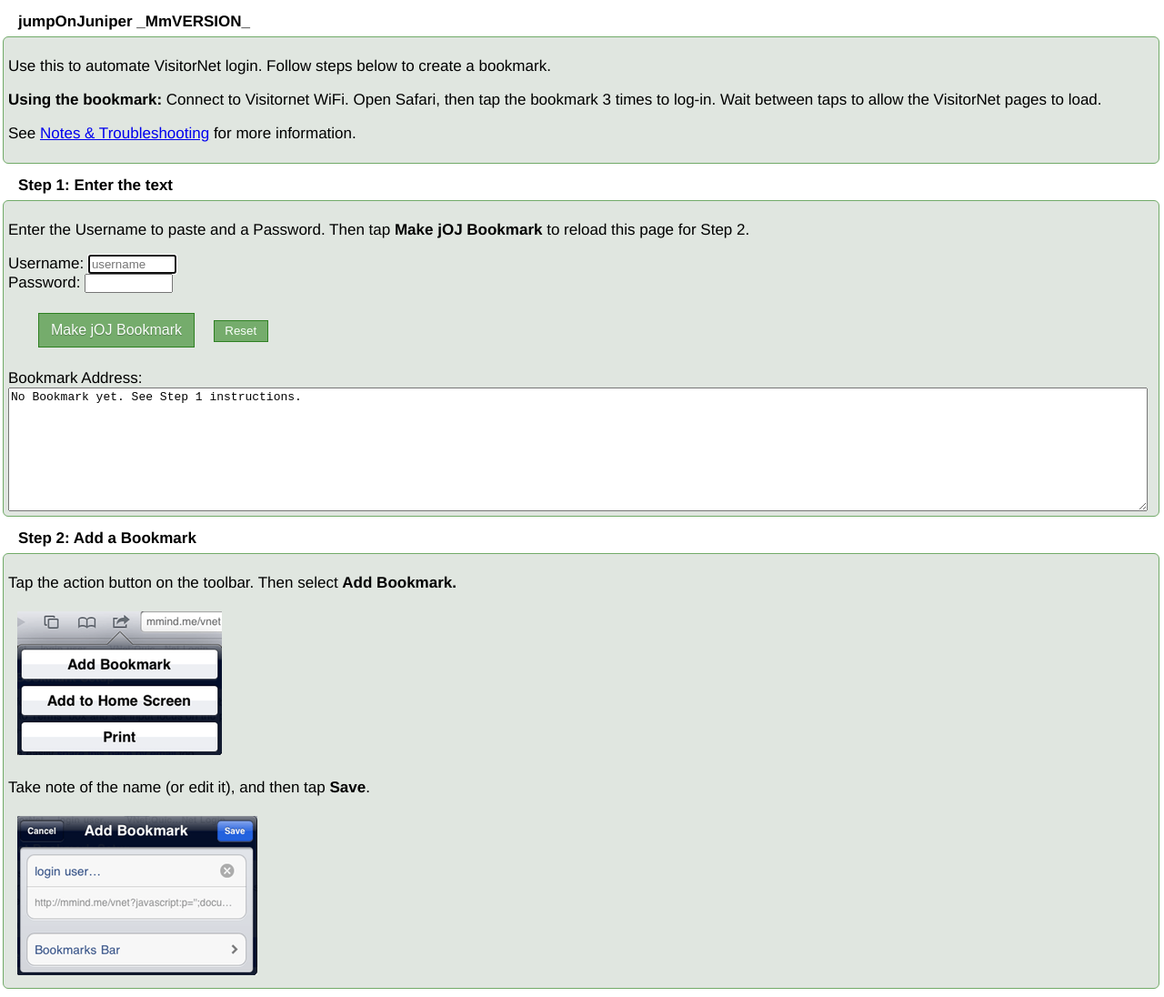
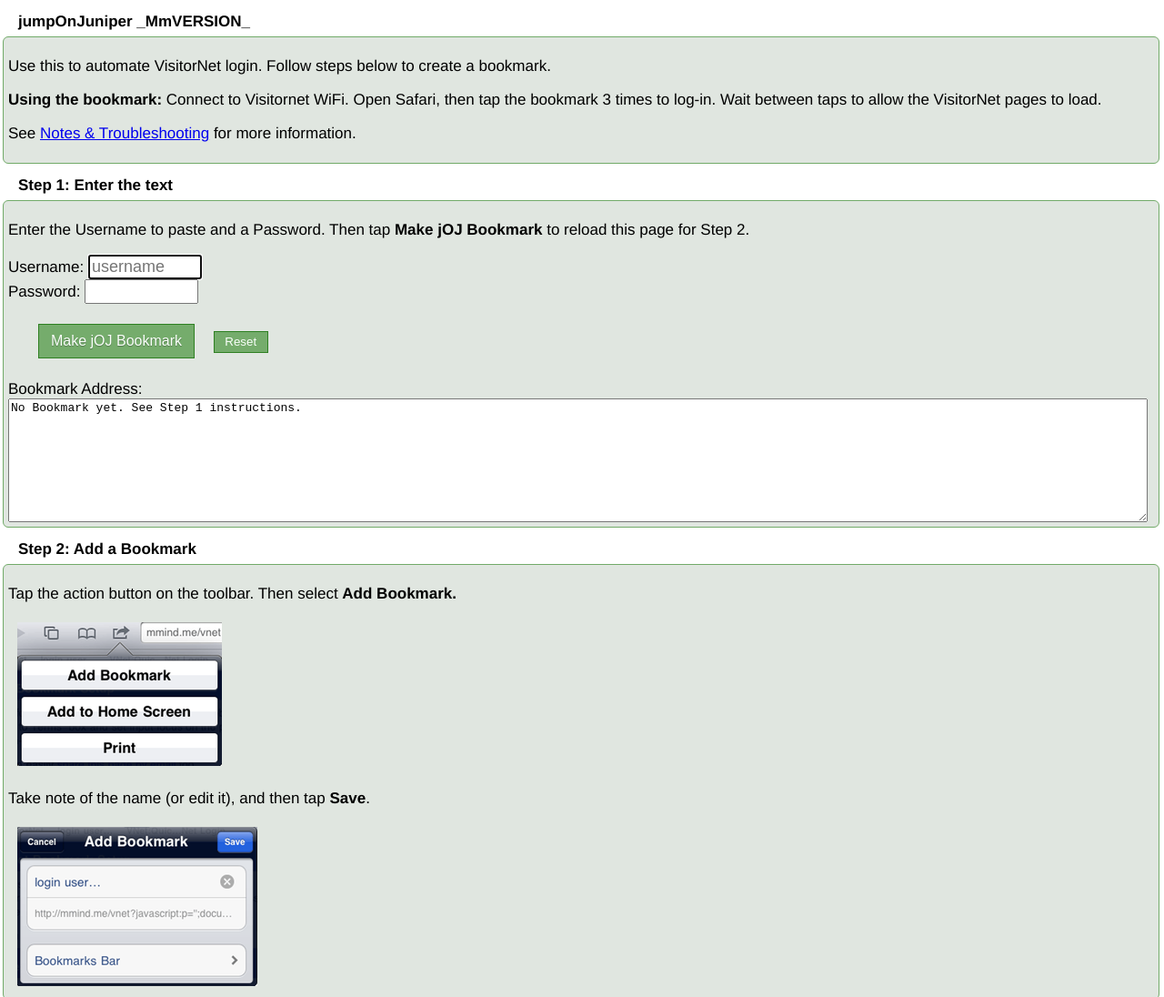
Before and after one commit to mobilemind/jumpOnJuniper, a website: page src/joj.html in a window 1280 px wide. Shown: the top 1096 px of the page at 91% size. Drawn offline with Linux system fonts and the light colour scheme.

Commit message:
src/joj.html: update "class" attribute on a few tags to match CSS changes; restore "Bookmark as link:"

```diff
--- a/src/joj.html
+++ b/src/joj.html
@@ -35,10 +35,10 @@
 		<p>Enter the Username to paste and a Password. Then tap&#32;<b>Make jOJ Bookmark</b>&#32;to reload this page for Step&#32;2.</p>
 		<form id=pltMkr method=GET action=".">
 			<label for=username>Username:&#32;
-				<input id=username name=uid tabindex=1 class=pStr size=9 maxlength=8 placeholder=username autocorrect=off autocomplete=off autocapitalize=off required autofocus>
+				<input id=username name=uid tabindex=1 class=te size=9 maxlength=8 placeholder=username autocorrect=off autocomplete=off autocapitalize=off required autofocus>
 			</label>
 			<label for=password><br>Password:&#32;
-				<input type=password id=password tabindex=2 class=pStr name=password size=9 maxlength=8 required autocorrect=off autocomplete=off autocapitalize=off spellcheck=false>
+				<input type=password id=password tabindex=2 class=te name=password size=9 maxlength=8 required autocorrect=off autocomplete=off autocapitalize=off spellcheck=false>
 			</label>
 			<br><br>
 			<input type=submit id=mkPltBtn class=mBtn tabindex=3 value="Make jOJ Bookmark">&#32; &#32;
@@ -48,6 +48,7 @@
 				<textarea id=bmrk tabindex=4 wrap=soft spellcheck=false>No Bookmark yet. See Step 1 instructions.</textarea>
 			</label>
 		</form>
+		<p id=bl class=n>Bookmark as link:&#32;<a id=pl></a></p>
 	</div>
 
 	<h1>Step 2: Add a Bookmark</h1>
```
